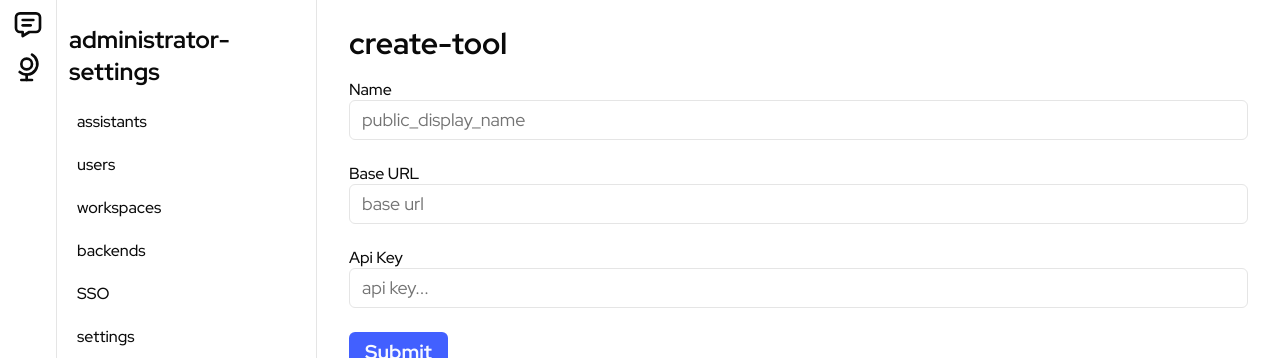
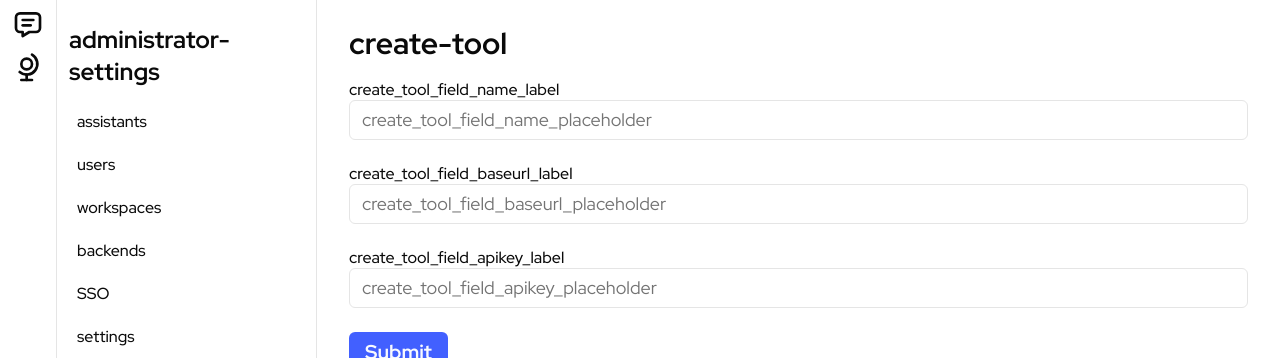
Before and after one commit to logicleai/logicle, a Next.js app in the folder logicle/: page /admin/tools/create in a window 1280 px wide. Shown: the top 358 px of the page. Built offline with nearby package versions, Linux system fonts and the light colour scheme; no server answers; what i18next-resources-to-backend, node-cache would draw is missing.

Commit message:
Tool creation / editing internationalization

```diff
--- a/logicle/app/admin/tools/components/ToolForm.tsx
+++ b/logicle/app/admin/tools/components/ToolForm.tsx
@@ -58,8 +58,8 @@ const ToolForm: FC<Props> = ({ type, tool, onSubmit }) => {
         control={form.control}
         name="name"
         render={({ field }) => (
-          <FormItem label="Name">
-            <Input placeholder={t('public_display_name')} {...field} />
+          <FormItem label={t('create_tool_field_name_label')}>
+            <Input placeholder={t('create_tool_field_name_placeholder')} {...field} />
           </FormItem>
         )}
       />
@@ -69,8 +69,8 @@ const ToolForm: FC<Props> = ({ type, tool, onSubmit }) => {
             control={form.control}
             name="configuration.baseUrl"
             render={({ field }) => (
-              <FormItem label="Base URL">
-                <Input placeholder={t('base url')} {...field} />
+              <FormItem label={t('create_tool_field_baseurl_label')}>
+                <Input placeholder={t('create_tool_field_baseurl_placeholder')} {...field} />
               </FormItem>
             )}
           />
@@ -78,8 +78,8 @@ const ToolForm: FC<Props> = ({ type, tool, onSubmit }) => {
             control={form.control}
             name="configuration.apiKey"
             render={({ field }) => (
-              <FormItem label="Api Key">
-                <Input placeholder={t('api key...')} {...field} />
+              <FormItem label={t('create_tool_field_apikey_label')}>
+                <Input placeholder={t('create_tool_field_apikey_placeholder')} {...field} />
               </FormItem>
             )}
           />
--- a/logicle/locales/en/common.json
+++ b/logicle/locales/en/common.json
@@ -22,6 +22,7 @@
   "client-secret": "Client Secret",
   "create-oidc-connection": "Create OIDC Connection",
   "create-saml-connection": "Create SAML Connection",
+  "create-tool": "Create Tool",
   "all-samlconnections": "SSO Connections",
   "create_assistant_field_name_placeholder": "Name your Assistant",
   "create_assistant_field_name_description": "The name users will see in the app",
@@ -34,9 +35,15 @@
   "enable_signup": "Enable Signup",
   "create_assistant_field_select_model_placeholder": "Select a model",
   "create_assistant_field_select_model_description": "The model (LLM) used",
-  "system-prompt": "Instructions",
   "create_assistant_field_system_prompt_placeholder": "What does this Assistant do? How does it behave? What should it avoid doing?",
   "create_assistant_field_system_prompt_description": "The prompt used to initialize conversations",
+  "system-prompt": "Instructions",
+  "create_tool_field_name_label": "Name",
+  "create_tool_field_name_placeholder": "Display name of this tool...",
+  "create_tool_field_baseurl_label": "Base url",
+  "create_tool_field_baseurl_placeholder": "Base url of the ChatGptRetrievalPlugin server...",
+  "create_tool_field_apikey_label": "Api key",
+  "create_tool_field_apikey_placeholder": "Api key of the ChatGptRetrievalPlugin server...",
   "token-limit": "Token Limit",
   "create_assistant_field_token_limit_placeholder": "Indicate a token limit",
   "cant_create_assistant_if_no_backend": "Can't create an assistant if no backend is defined",
@@ -87,6 +94,7 @@
   "successfully-subscribed": "You have successfully subscribed.",
   "create-backend": "Create Backend",
   "remove-backend": "Remove Backend",
+  "remove-tool": "Remove Tool",
   "create-workspace": "Create Workspace",
   "remove-workspace": "Remove Workspace",
   "remove-workspace-warning": "Deleting the workspace will delete all resources and data associated with the workspace forever. This action cannot be undone.",
@@ -206,6 +214,7 @@
   "copy-to-clipboard": "Copy",
   "copied-to-clipboard": "Copied to clipboard",
   "api-key": "API Key",
+  "remove-tool-confirmation": "Are you sure you want to delete this tool? Deleting the tool will delete all resources and data associated with the tool forever.",
   "remove-workspace-confirmation": "Are you sure you want to delete the workspace? Deleting the workspace will delete all resources and data associated with the workspace forever.",
   "workspace-removed-successfully": "Workspace removed successfully.",
   "leave-workspace-confirmation": "Are you sure you want to leave the workspace? You'll lose access to all resources and data associated with the workspace.",
```
